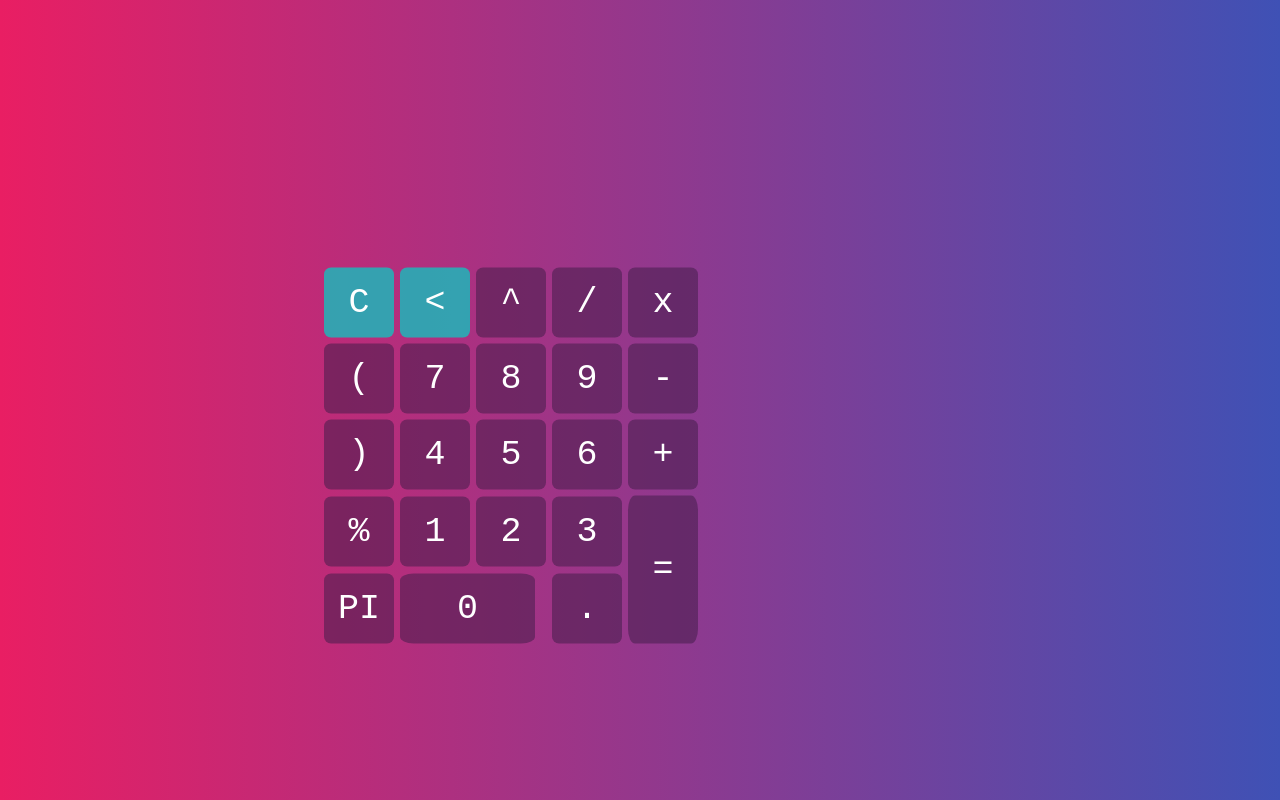
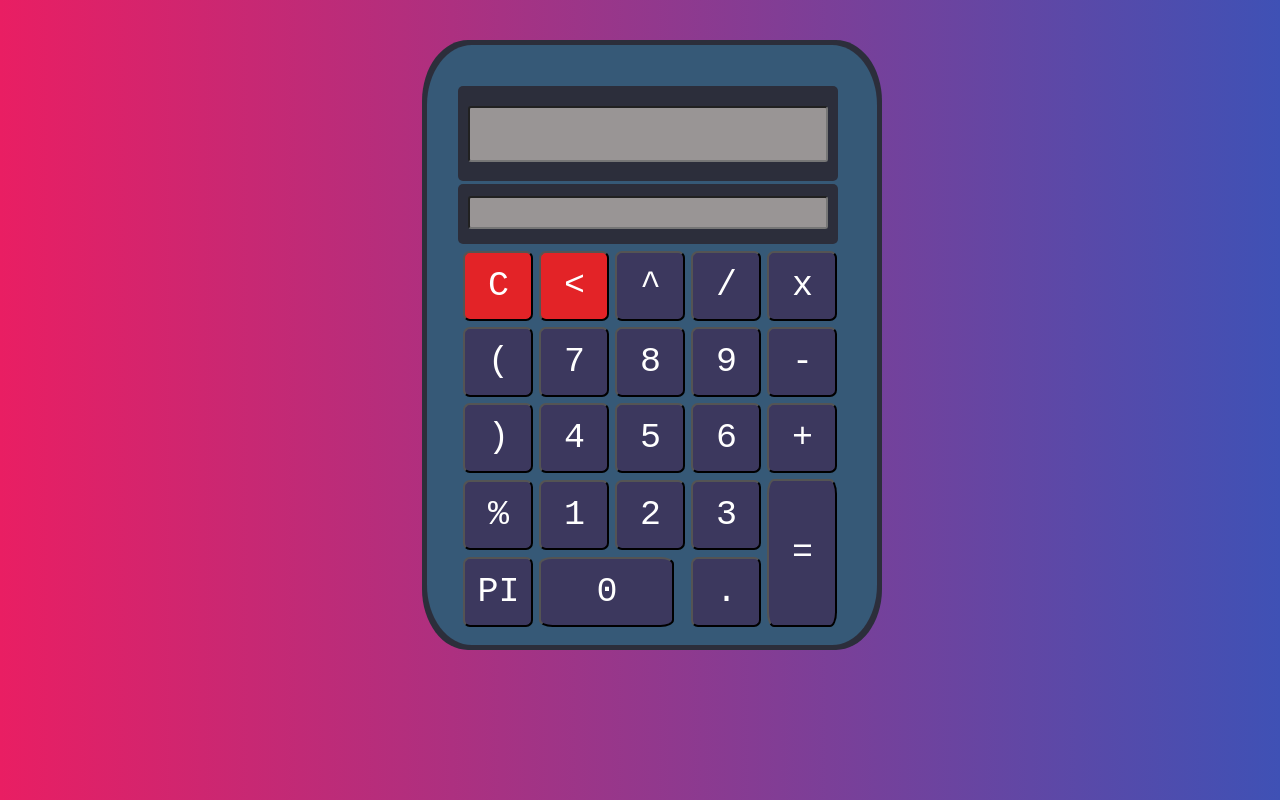
Before and after one commit to castelogui/calculadora, a plain HTML site: page index.html in a window 1280 px wide. Drawn offline with Linux system fonts and the light colour scheme.

Commit message:
adicionando estilização de calculadora real

```diff
--- a/index.css
+++ b/index.css
@@ -2,6 +2,7 @@
     margin: 0px;
     padding: 0px;
 }
+
 .button {
     width: 70px;
     height: 70px;
@@ -11,47 +12,76 @@
     padding: 6px;
     background: rgba(66, 29, 73, 0.533);
     border-radius: 10%;
-    border: none;
     color: white;
+    cursor: pointer;
 }
 .button:hover {
     color: white;
     background: rgba(95, 53, 104, 0.533);
+    transform: translateY(1px);
 }
 #clean, #back {
-    background-color: rgba(33, 180, 185, 0.863);
+    background-color: rgba(255, 27, 27, 0.863);
 }
 #clean:hover, #back:hover {
-    background-color: rgba(34, 129, 133, 0.863);
+    background-color: rgba(202, 68, 68, 0.863);
 }
-.textview {
+.form-input1, .form-input2{
+    background-color: rgb(44, 46, 59);
+    width: 360px;
+    height: 75px;
+    margin: 3px;
+    left: -4px;
+    padding: 10px;
+    position: relative;
+    border-radius: 5px;
+}
+.form-input2{
+    height: 40px;
+}
+.textview, .preview {
     width: 360px;
     font-size: 45px;
+    top: 10px;
     text-align: end;
-    background-color: transparent;
+    border-radius: 3px;
+    position: relative;
+    background-color: rgb(153, 149, 149);
     font-family: 'Franklin Gothic Medium', 'Arial Narrow', Arial, sans-serif;
-    padding: 10px;
-    border: none;
     color: black;
 }
 .preview {
-    width: 330px;
-    text-align: end;
-    background-color: transparent;
-    margin: 5px;
+    top: 2px;
+    position: relative;
     font-size: 25px;
-    font-family: 'Franklin Gothic Medium', 'Arial Narrow', Arial, sans-serif;
-    padding: 0px;
-    border: none;
     color: rgba(66, 29, 73, 0.533);
-}
-.main{
-    position: absolute;
-    top: 50%;
-    left: 50%;
-    transform: translateX(-50%)translateY(-50%);
 }
 .bg{
     background: linear-gradient(to right, #e91e63, #3f51b5);
     height: 100%;
 }
+.container-border{
+    background-color: rgb(44, 46, 59);
+    top: 5%;
+    left: 33%;
+    width: 450px;
+    height: 600px;
+    padding: 5px;
+    position: relative;
+    border-radius: 10%;
+}
+.container{
+    background-color: rgb(54, 89, 119);
+    width: 450px;
+    height: 600px;
+    border-color: black;
+    border-radius: 10%;
+    position: relative;
+
+}
+.main{
+    position: absolute;
+    top: 52%;
+    left: 50%;
+    transform: translateX(-50%)translateY(-50%);
+}
--- a/index.html
+++ b/index.html
@@ -3,11 +3,17 @@
         <link rel="stylesheet" href="index.css">
     </head>
     <body>
-        <div class="bg"></div>
+        <div class="bg">
+            <div class="container-border">
+                <div class="container">
                     <div class="main">
-            <form name="form">
+                        <form class="form" name="form">
+                            <div class="form-input1">
                                 <input class="textview" name="textview">
+                            </div>
+                            <div class="form-input2">
                                 <input class="preview" name="preview">
+                            </div>
                         </form>
                         <table onclick="preview()">
                             <tr>
@@ -45,6 +51,9 @@
                             </tr>
                         </table>
                     </div>
+                </div>
+            </div>
+        </div>
     </body>
     <script type="text/javascript" src="index.js"></script>
 </html>
```
Also changed, not shown: images/index.PNG. Lines whose indentation alone changed are shown as unchanged.
